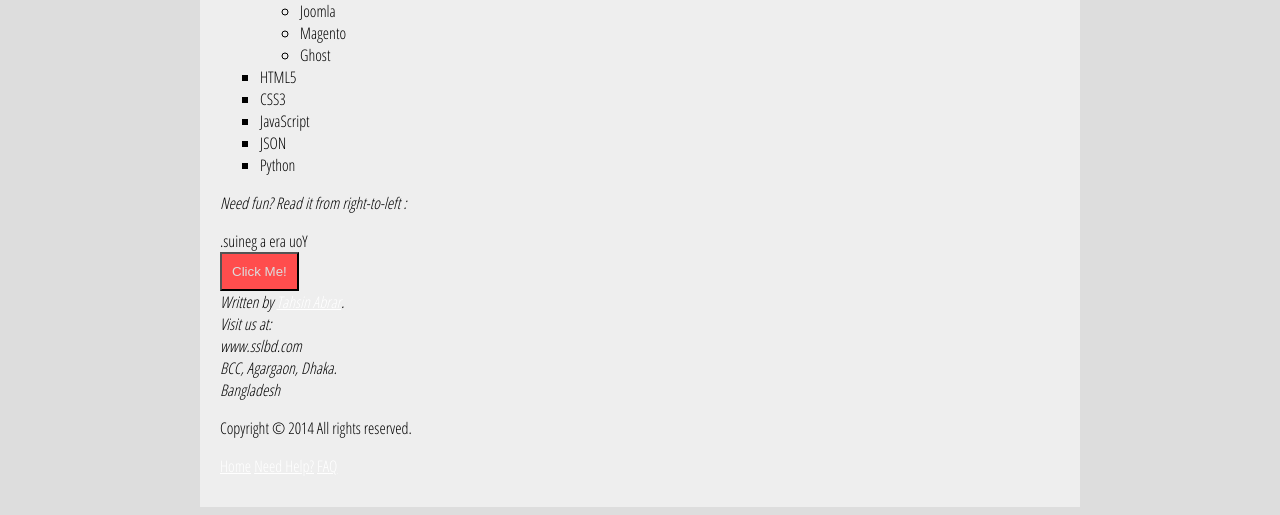
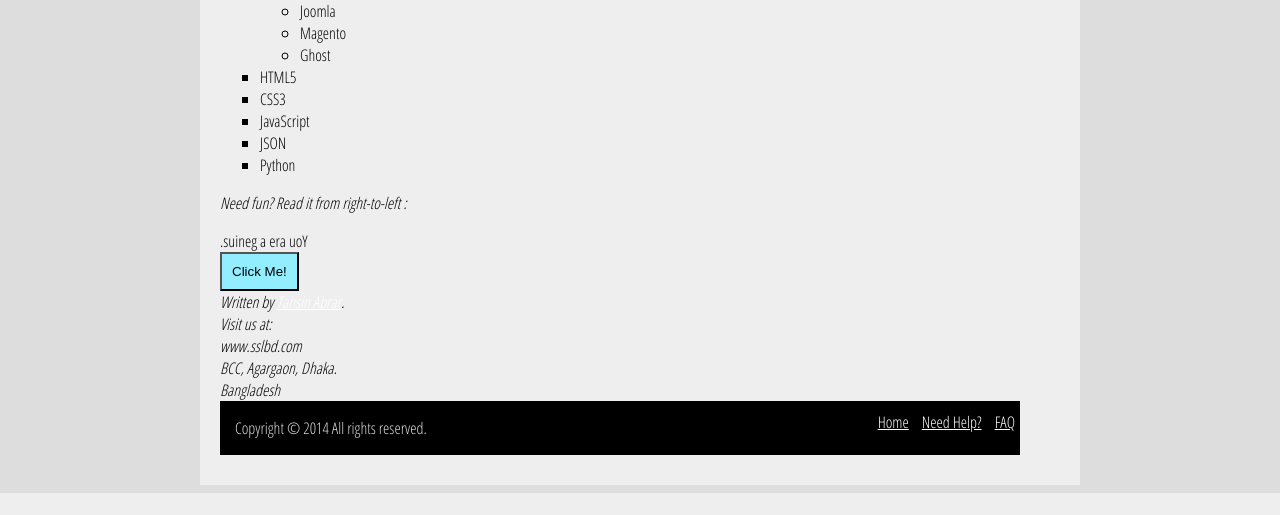
Before and after one commit to TahsinAbrar/ITS_2014000066_TahsinAbrar, a PHP site: page /simpleHomepage.html in a window 1280 px wide. Shown: the part 1005-1520 px from the top of the page. After the commit the page ends 1498 px from the top, so only its background shows below. Run offline with PHP 8.4, Linux system fonts and the light colour scheme; grey boxes labelled with a size stand in for pictures from a placeholder-image service; some libraries are stand-ins or nearby versions.

Commit message:
footer part tweaked with css

```diff
--- a/assignment/css3/registrationForms.html
+++ b/assignment/css3/registrationForms.html
@@ -68,10 +68,10 @@
 					</select><br/>
 
 				</fieldset>
-				<input class="btn" type="submit" name="submitButton"
+				<input class="btn success" type="submit" name="submitButton"
 									 			 value="Submit"
 									 			 tabindex="12"/>
-				<input class="btn" type="reset" name="resetButton"
+				<input class="btn reset" type="reset" name="resetButton"
 									 			value="Reset"
 									 			tabindex="13"/>
 			</form>
--- a/assignment/css3/simpleHomepage.html
+++ b/assignment/css3/simpleHomepage.html
@@ -94,11 +94,13 @@
 				</aside>
 			</main>
 			<footer>
-				<p>Copyright &copy; 2014 All rights reserved. </p>
-				<div id="footerLink">
-					<a href="#">Home</a>
-					<a href="#">Need Help?</a>
-					<a href="#">FAQ</a>
+				<div id="footerPart">
+					<p class="copyright">Copyright &copy; 2014 All rights reserved. </p>
+					<div id="footerLink">
+						<a href="#">Home</a>
+						<a href="#">Need Help?</a>
+						<a href="#">FAQ</a>
+					</div>
 				</div>
 			</footer>
 		</div>
--- a/assignment/css3/style.css
+++ b/assignment/css3/style.css
@@ -50,6 +50,24 @@
 ul.circle{list-style-type: circle;}
 ul.square{list-style-type: square;}
 .btn{
-	padding: 10px;background: #ff4d4d;color:#ddd;
-
+	padding: 10px;background: #92eeff;
 }
+.btn.success{background: rgb(0,136,0);color:#ddd;}
+.btn.reset{background: #ff4d4d;color:#ddd;}
+#footerPart{
+	background: #000;
+	width: 800px;
+	overflow: hidden;
+}
+.copyright{
+	float: left;
+	color: #ddd;
+	padding: 0px 15px;
+}
+#footerLink{
+	float: right;
+	margin-top:10px;
+}
+#footerLink a{
+	padding: 0px 5px;
+}
```
